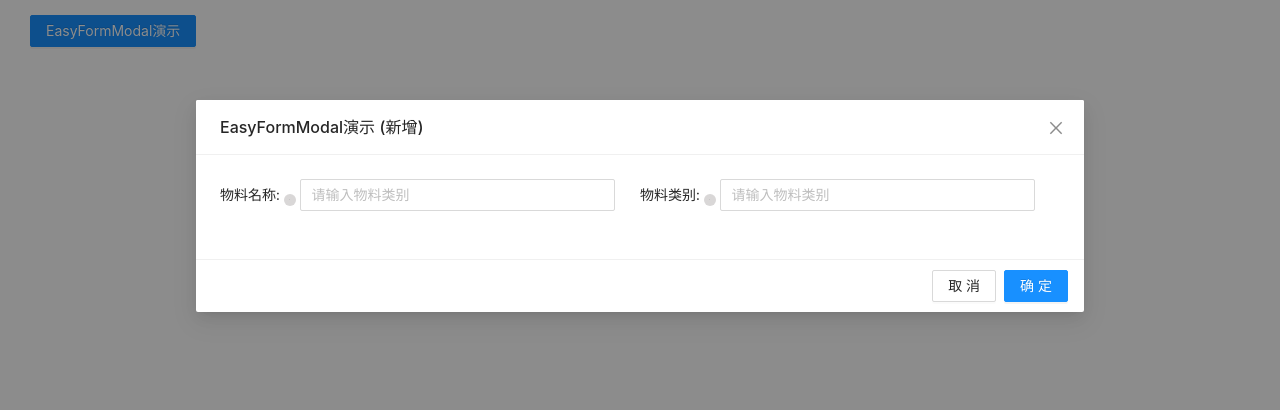
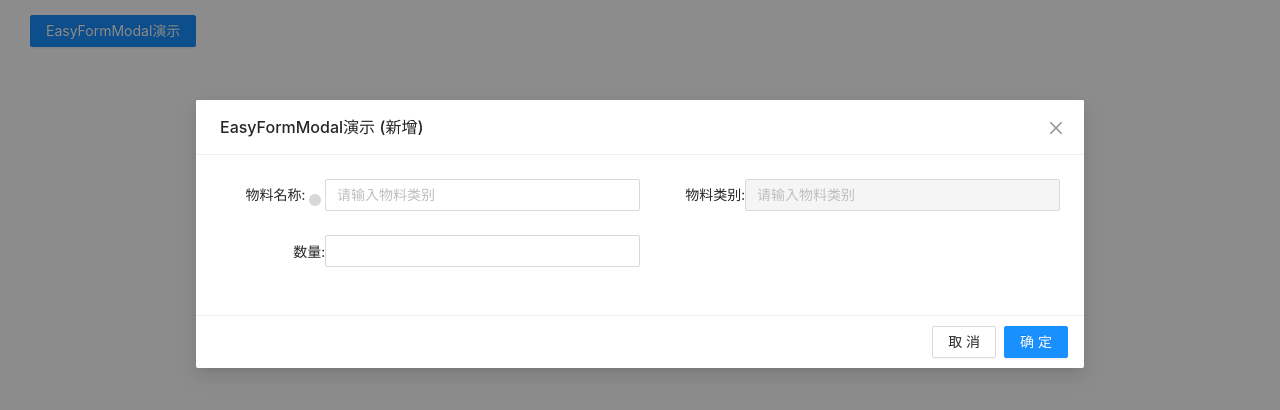
Before and after one commit to haiexijun/easy-ant-design-vue, a Vue app: page / in a window 1280 px wide. Both pictures are taken after a click on the button "EasyFormModal演示". Shown: the top 410 px of the page. Built offline with nearby package versions, Linux system fonts and the light colour scheme.

Commit message:
对表单label的一小点优化

```diff
--- a/src/App.vue
+++ b/src/App.vue
@@ -28,15 +28,21 @@ export default {
           name:'物料名称',
           type:'input',
           notNull:false,
-          help:'abc',
+          help:'就是物料类别',
           placeholder:'请输入物料类别',
+          isDisable:false
         },
         materialClass:{
           name:'物料类别',
           type:'input',
           notNull:false,
-          help:'test',
           placeholder:'请输入物料类别',
+          isDisable:true
+        },
+        materialNumber:{
+          name:'数量',
+          type:'number-input',
+          notNull:false,
         }
       }
     }
--- a/src/components/EasyFormModal/EasyFormModal.vue
+++ b/src/components/EasyFormModal/EasyFormModal.vue
@@ -29,9 +29,9 @@
               :span="12">
             <a-form-item>
               <!--表单左边的label-->
-              <span slot="label">
-                {{ item.name }}:
-                <a-tooltip>
+              <span style="display: inline-block;width: 25%;text-align: right" slot="label">
+                {{ item.name  }}:
+                <a-tooltip v-if="item.help">
                   <template #title>{{item.help}}</template>
                   <div style="margin-right: 4px;width: 12px;height: 12px;border-radius: 10px;background-color: #d9d7d7;display: inline-block">
                     <p style="font-size: 1px;text-align: center;line-height: 12px;">?</p>
@@ -39,10 +39,19 @@
                 </a-tooltip>
               </span>
               <!--右侧的表单组件-->
+              <!--1.普通的input表单组件-->
               <a-input
+                  :disabled="item.isDisable"
+                  v-if="item.type === 'input'"
                   :placeholder="item.placeholder"
                   style="width: 75%;"
               />
+              <!--2.数字输入组件-->
+              <a-input-number
+                  style="width: 75%;"
+                  v-if="item.type==='number-input'"
+              />
+
             </a-form-item>
           </a-col>
 
```
